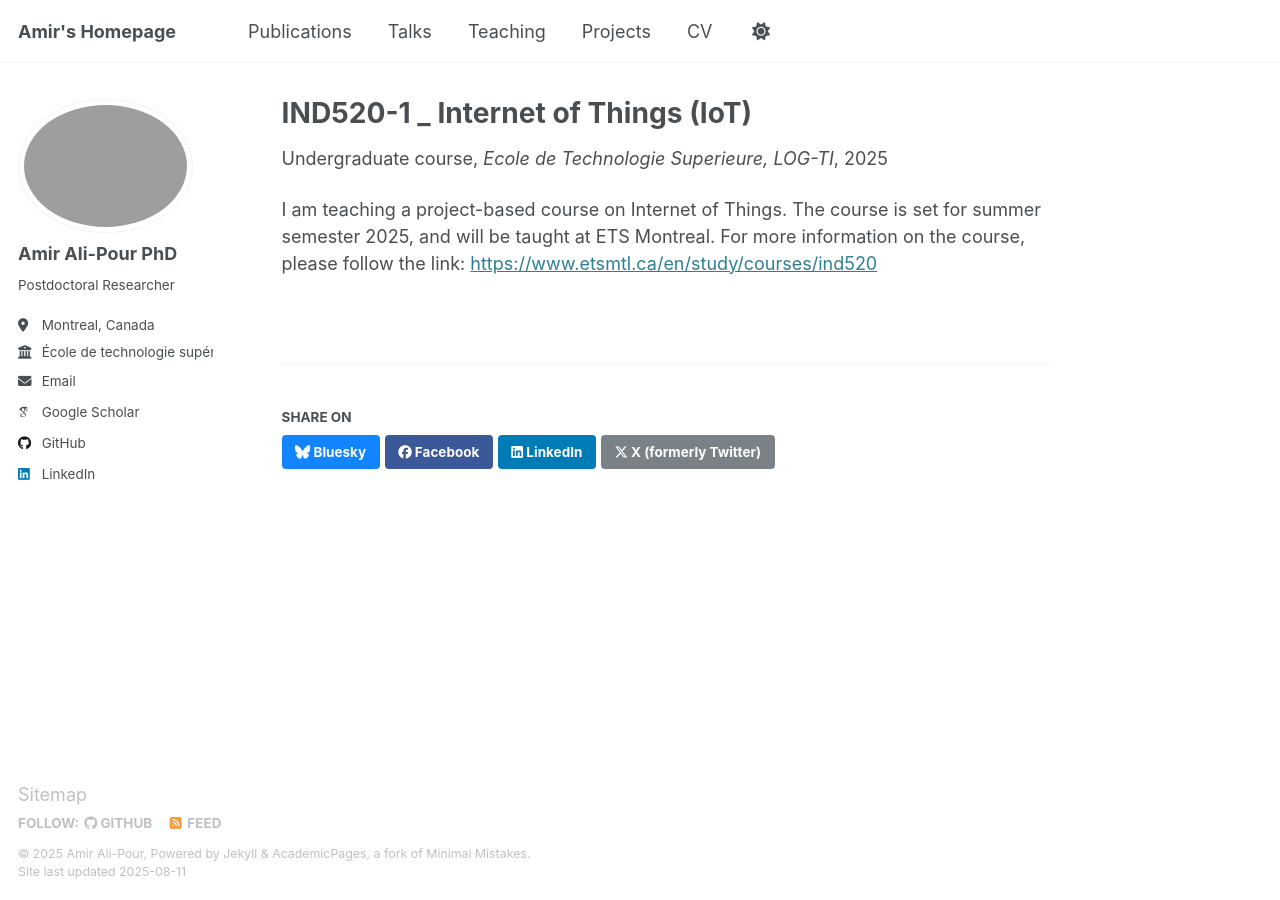
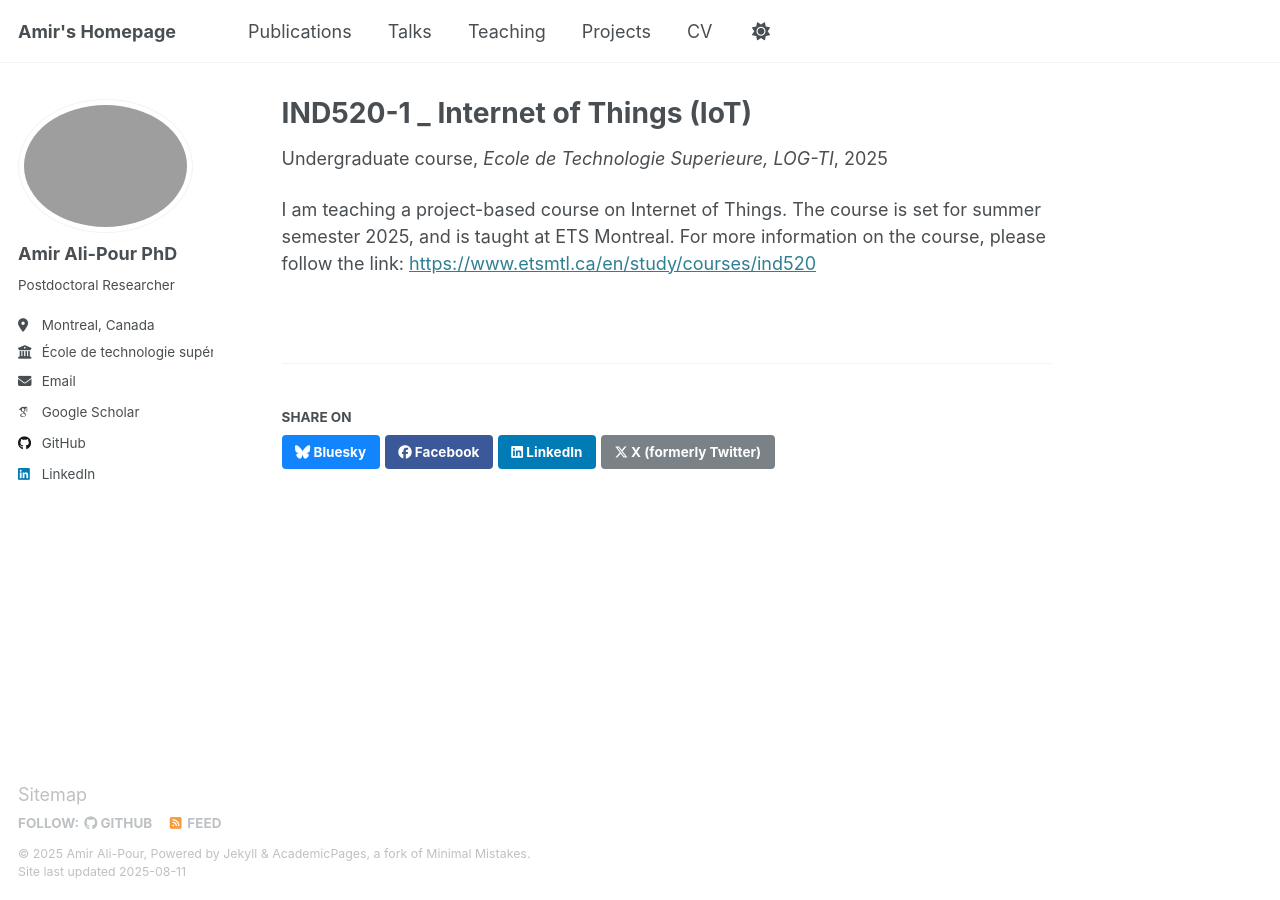
Before and after one commit to ali-pour-amir/ali-pour-amir.github.io, a Jekyll site: the page built from _teaching/2025-summer-teaching-1.md, in a window 1280 px wide. Built offline with Jekyll 4.4.1, drawn with Linux system fonts in a browser that asks for light colours; some web fonts are replaced.

Commit message:
Update 2025-summer-teaching-1.md

```diff
--- a/_teaching/2025-summer-teaching-1.md
+++ b/_teaching/2025-summer-teaching-1.md
@@ -8,5 +8,5 @@ date: 2025-05-01
 location: "Montreal, Quebec, Canada"
 ---
 
-I am teaching a project-based course on Internet of Things. The course is set for summer semester 2025, and will be taught at ETS Montreal.
+I am teaching a project-based course on Internet of Things. The course is set for summer semester 2025, and is taught at ETS Montreal.
 For more information on the course, please follow the link: [https://www.etsmtl.ca/en/study/courses/ind520](https://www.etsmtl.ca/en/study/courses/ind520)
```
